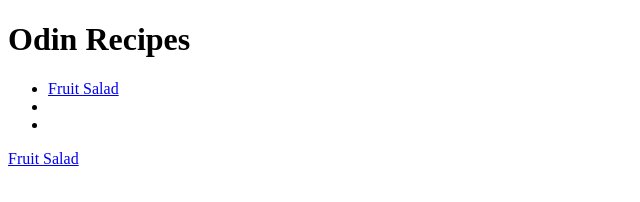
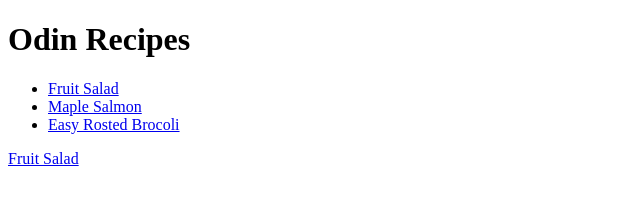
Before and after one commit to brueqlv/odin-recipes, a plain HTML site: page index.html in a window 1280 px wide. Shown: the whole page, without its empty margins (0-640 px from the left). Drawn offline with Linux system fonts and the light colour scheme.

Commit message:
In index.html add links to maple-syrup.html and easy-rosted-brocoli.html

```diff
--- a/index.html
+++ b/index.html
@@ -9,8 +9,8 @@
     <h1>Odin Recipes</h1>
     <ul>
         <li><a href="recipes/fruit-salad.html">Fruit Salad</a></li>
-        <li></li>
-        <li></li>
+        <li><a href="recipes/maple-salmon.html"> Maple Salmon</a></li>
+        <li><a href="recipes/easy-rosted-brocoli.html">Easy Rosted Brocoli</a></li>
     </ul>
 
 </body>
```
